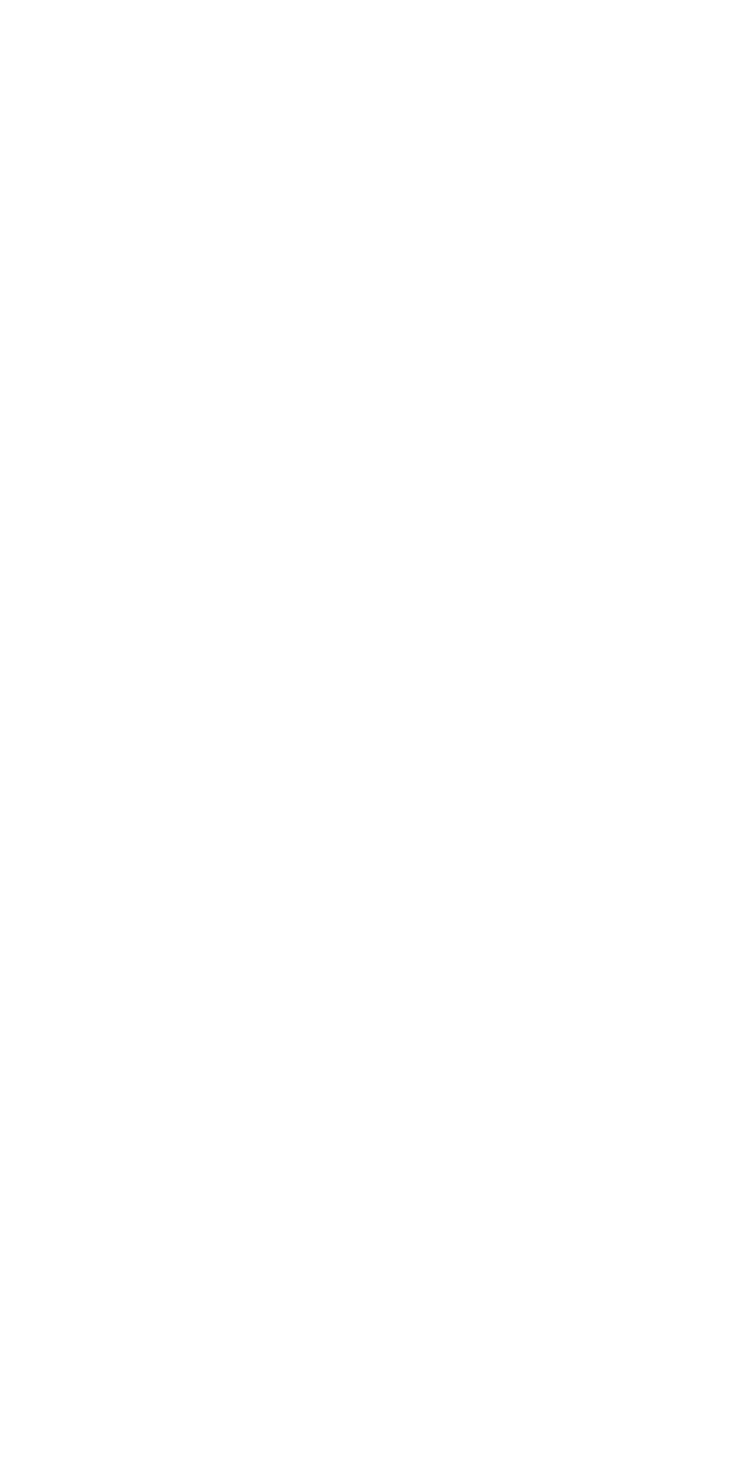
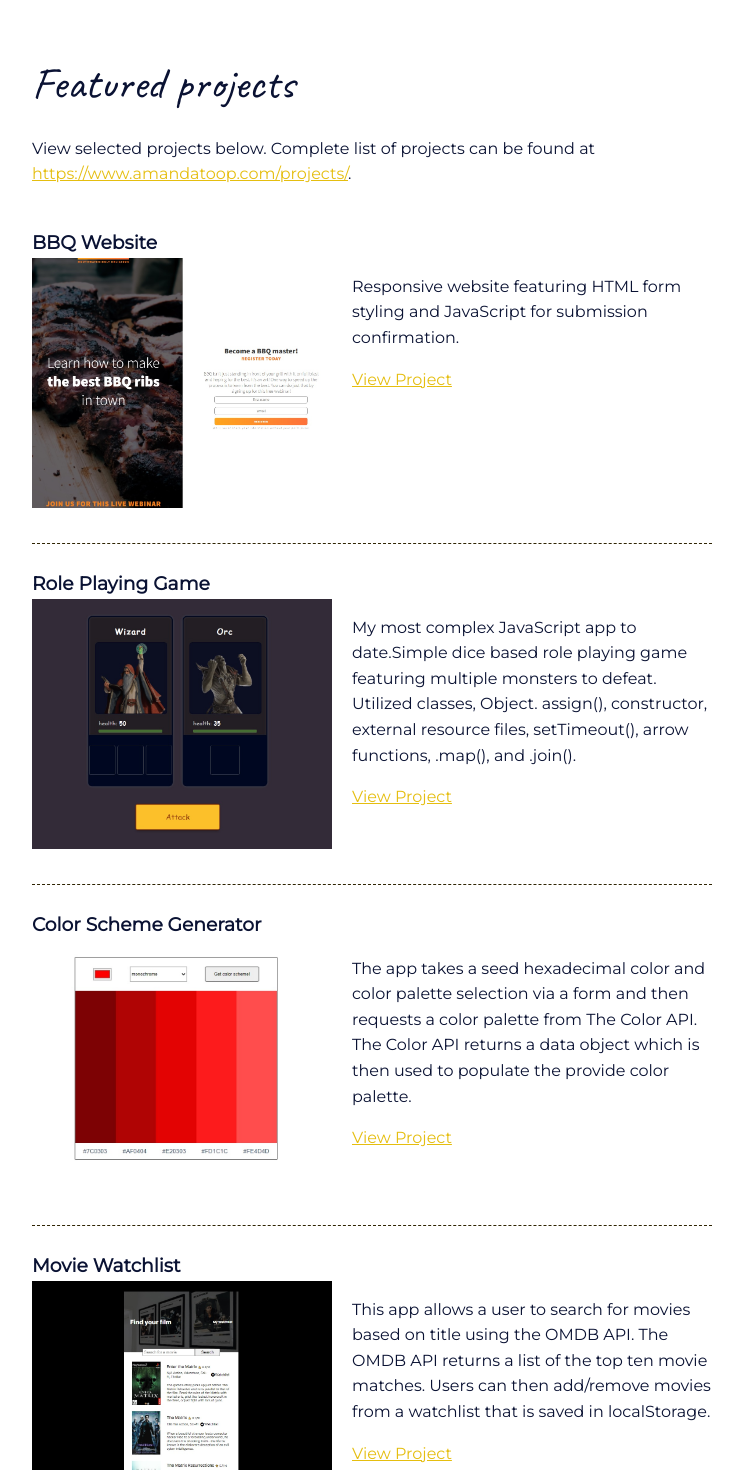
Before and after one commit to atoopdev/portfolio-react-2, a React (Vite) app in the folder portfolio-react-2/: page /projects in a window 1280 px wide. Shown: the part 420-1890 px from the top of the page, without its empty margins (268-1011 px from the left). Before the commit the page ends 800 px from the top, so only its background shows below. Built offline with nearby package versions, Linux system fonts and the light colour scheme.

Commit message:
fixed relative file url paths

```diff
--- a/portfolio-react-2/src/data.js
+++ b/portfolio-react-2/src/data.js
@@ -1,10 +1,13 @@
+// note standard relative URL's do not work with react router dom. Will be relative to url not file location.
+// see stackoverflow.com/questions/37644265/correct-path-for-img-on-react-js
+
 export default[
     {
         id: 1,
         title: "BBQ Website",
         description: "Responsive website featuring HTML form styling and JavaScript for submission confirmation.",
-        img:"images/bbq-website.jpg",
-        link: "projects/scrimba/bbq/bbq.html",
+        img:"/images/bbq-website.jpg",
+        link: "/projects/scrimba/bbq/bbq.html",
         blogLink: null,
         isFeatured: true
     },
@@ -12,8 +15,8 @@ export default[
         id: 2,
         title: "Role Playing Game",
         description: "My most complex JavaScript app to date.Simple dice based role playing game featuring multiple monsters to defeat. Utilized classes, Object. assign(), constructor, external resource files, setTimeout(), arrow functions, .map(), and .join().",
-        img: "images/rpg.jpg",
-        link: "projects/scrimba/rpg/",
+        img: "/images/rpg.jpg",
+        link: "/projects/scrimba/rpg/index.html",
         blogLink: null,
         isFeatured: true
     }
@@ -22,8 +25,8 @@ export default[
         id: 3,
         title: "Color Scheme Generator",
         description: "The app takes a seed hexadecimal color and color palette selection via a form and then requests a color palette from The Color API. The Color API returns a data object which is then used to populate the provide color palette.",
-        img: "images/color-scheme.jpg",
-        link: "projects/scrimba/color-scheme-generator/colorschemegen.html",
+        img: "/images/color-scheme.jpg",
+        link: "/projects/scrimba/color-scheme-generator/colorschemegen.html",
         blogLink: null,
         isFeatured: true
     }
@@ -32,8 +35,8 @@ export default[
         id: 4,
         title: "Movie Watchlist",
         description: "This app allows a user to search for movies based on title using the OMDB API. The OMDB API returns a list of the top ten movie matches. Users can then add/remove movies from a watchlist that is saved in localStorage.",
-        img:"images/movie-watchlist.jpg",
-        link: "projects/scrimba/movie-watchlist/",
+        img:"/images/movie-watchlist.jpg",
+        link: "/projects/scrimba/movie-watchlist/index.html",
         blogLink: null,
         isFeatured: true
     }
@@ -42,8 +45,8 @@ export default[
         id: 5,
         title: "War",
         description: "This app allows a user to search for movies based on title usinMy first foray into API's. This app uses the Deck of Cards API to run a simulation of the card game War. Utilized .fetch() and .json().g the OMDB API. The OMDB API returns a list of the top ten movie matches. Users can then add/remove movies from a watchlist that is saved in localStorage.",
-        img:"images/war2.jpg",
-        link: "projects/scrimba/War/",
+        img:"/images/war2.jpg",
+        link: "/projects/scrimba/War/index.html",
         blogLink: null,
         isFeatured: false
     }
@@ -52,8 +55,8 @@ export default[
         id: 6,
         title: "Image Carousel",
         description: "Here is a skratch coded image carosel. The goal of this project was to interate forward and back through an array of images, showing only a single desired image at time.",
-        img:"images/carousel1.jpg",
-        link: "projects/scrimba/javascript-challenges/carousel.html",
+        img:"/images/carousel1.jpg",
+        link: "/projects/scrimba/javascript-challenges/carousel.html",
         blogLink: null,
         isFeatured: false
     }
@@ -62,8 +65,8 @@ export default[
         id: 7,
         title: "Search Bar",
         description: "This project searches through an unordered list and then hides elements that do not match the search string one by one. This Javascript project used similar code as my simple Hide/Reveal modal.",
-        img:"images/searchbar.jpg",
-        link: "projects/scrimba/javascript-challenges/searchbar.html",
+        img:"/images/searchbar.jpg",
+        link: "/projects/scrimba/javascript-challenges/searchbar.html",
         blogLink: null,
         isFeatured: false
     }
@@ -72,8 +75,8 @@ export default[
         id: 8,
         title: "My Emojis",
         description: "This is an emoji display app. This app allows the user to add an emoji of their choice to the beginning or end of the displayed emoji list via an input field. Emojis may also be removed from the beginning or end of a list.",
-        img:"images/emojis.jpg",
-        link: "projects/scrimba/my-emojis/",
+        img:"/images/emojis.jpg",
+        link: "/projects/scrimba/my-emojis/index.html",
         blogLink: null,
         isFeatured: false
     }
@@ -82,8 +85,8 @@ export default[
         id: 9,
         title: "Blackjack",
         description: "Here is a simple text-based Blackjack game. The goal was to create a functioning simulation game with the ability to start a game, and add new cards. I chose to add a simple reset as well as it improves repeat gameplay. CSS and design styling of my own invention. This Javascript project was incrementally more complex in its use of arrays, conditional logic, functions, and use of Math to return random numbers.",
-        img:"images/blackjack-screenshot.jpg",
-        link: "projects/scrimba/blackjack/",
+        img:"/images/blackjack-screenshot.jpg",
+        link: "/projects/scrimba/blackjack/index.html",
         blogLink: null,
         isFeatured: false
     }
@@ -92,8 +95,8 @@ export default[
         id: 10,
         title: "Passenger Counter",
         description: "For this project the goal was to create a website where a person could log attending visitors as they arrived. The Increment button works as a simple click logger while the Save button adds the previous People entered: value to a string for display below. CSS and design styling of my own invention. This is my first foray into Javascript with Scrimba.",
-        img:"images/passenger-counter.jpg",
-        link: "projects/scrimba/passenger-counter/",
+        img:"/images/passenger-counter.jpg",
+        link: "/projects/scrimba/passenger-counter/index.html",
         blogLink: null,
         isFeatured: false
     }
@@ -102,8 +105,8 @@ export default[
         id: 11,
         title: "Three Column Preview Card Component",
         description: "This is my solution for the Frontend Mentor Three Column Preview Card Component challenge. For this project participants were instructed to build out a three column card component with active state link buttons to match provided designed images - desktop and mobile. This is my third Frontend Mentor challange.",
-        img:"images/3-col-preview-card-small.jpg",
-        link: "projects/frontendmentor/3-column-preview-card-component/",
+        img:"/images/3-col-preview-card-small.jpg",
+        link: "/projects/frontendmentor/3-column-preview-card-component/index.html",
         blogLink: null,
         isFeatured: false
     }
@@ -112,8 +115,8 @@ export default[
         id: 12,
         title: "Stats Preview Card Component",
         description: "This is my solution for the Frontend Mentor Stats Preview Card Component challenge. For this project participants were instructed to build out a simple card component to match provided designed images - desktop and mobile. This is my second Frontend Mentor challange.",
-        img:"images/stats_preview_card_desktop_preview_small.jpg",
-        link: "projects/frontendmentor/stats-preview-card-component/",
+        img:"/images/stats_preview_card_desktop_preview_small.jpg",
+        link: "/projects/frontendmentor/stats-preview-card-component/index.html",
         blogLink: null,
         isFeatured: false
     }
@@ -122,8 +125,8 @@ export default[
         id: 13,
         title: "Order Summary Component",
         description: "This is my solution for the Frontend Mentor Order Summary Component challenge. For this project participants were instructed to build out an order summary card to match provided designed images, including a couple hover states. This is my first Frontend Mentor challange and I really enjoyed it.",
-        img:"images/order-summary.png",
-        link: "projects/frontendmentor/order-summary-component/",
+        img:"/images/order-summary.png",
+        link: "/projects/frontendmentor/order-summary-component/index.html",
         blogLink: null,
         isFeatured: false
     }
--- a/portfolio-react-2/src/routes/projects.jsx
+++ b/portfolio-react-2/src/routes/projects.jsx
@@ -1,10 +1,29 @@
 import React from "react"
+import ProjectData from "../data"
+import ProjectCard from "../components/projectcard"
+import {Link} from "react-router-dom"
 
 export default function Root(){
+    const projectElements = ProjectData.map((project)=>{
+            return <ProjectCard
+            key={project.id}
+            project={project} />
+    })
+
+    console.log("projectElements: ", projectElements)
+
     return(
         <div className="content_wrapper">
             <h1>I am in src/routes/projects.jsx</h1>
             <p>When completed, this will be the project page.</p>
+
+        <div className="">
+            <section className="content_wrapper divider">
+                <h2>Featured projects</h2>
+                <p>View selected projects below. Complete list of projects can be found at <Link to="projects/">https://www.amandatoop.com/projects/</Link>.</p>
+                {projectElements}
+            </section>
+        </div>
         </div>
     )
 }
```
